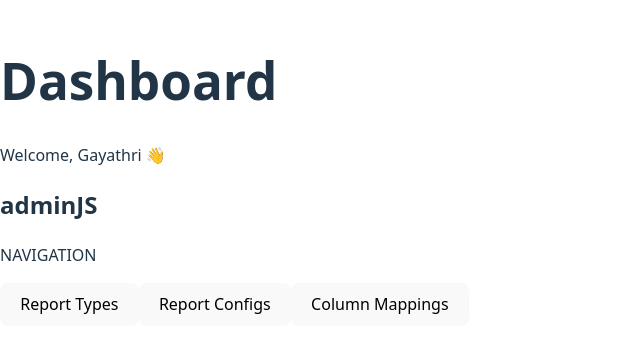
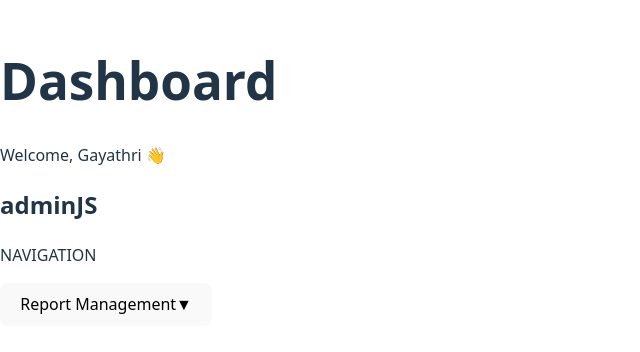
Before and after one commit to Gayathri2005senthilkumar/report-config-fe, a React (Vite) app: page / in a window 1280 px wide. Shown: the part 228-580 px from the top of the page, without its empty margins (0-640 px from the left). Built offline with nearby package versions, Linux system fonts and the light colour scheme.

Commit message:
Fix Tailwind config file extension

```diff
--- a/src/App.jsx
+++ b/src/App.jsx
@@ -1,11 +1,11 @@
 import { BrowserRouter, Routes, Route } from "react-router-dom";
-import MainLayout from "./layout/MainLayout";
+import DashboardLayout from "./layout/DashboardLayout";
 
 function App() {
   return (
     <BrowserRouter>
       <Routes>
-        <Route path="/" element={<MainLayout />}>
+        <Route path="/" element={<DashboardLayout />}>
           {/* Your nested routes go here */}
         </Route>
       </Routes>
--- /dev/null
+++ b/src/layout/DashboardLayout.jsx
@@ -0,0 +1,64 @@
+import { useState } from "react";
+import { Outlet, useNavigate } from "react-router-dom";
+
+function DashboardLayout() {
+  const [showSubmenu, setShowSubmenu] = useState(false);
+  const navigate = useNavigate();
+
+  return (
+    <div className="flex flex-col h-screen">
+      {/* Header */}
+      <header className="bg-gray-200 shadow p-4 flex justify-between items-center">
+        <h1 className="text-2xl font-bold text-gray-800">Dashboard</h1>
+        <p className="text-sm text-gray-600">Welcome, Gayathri 👋</p>
+      </header>
+
+      {/* Content Section */}
+      <div className="flex flex-1 overflow-hidden">
+        {/* Sidebar */}
+        <div className="w-64 bg-gray-200 p-4 shadow-md">
+          <h2 className="text-xl font-bold mb-6 text-black">adminJS</h2>
+          <p className="text-sm font-medium text-gray-600 mb-4">NAVIGATION</p>
+
+          <div className="space-y-2">
+            {/* Report Management Dropdown */}
+            <button
+              onClick={() => setShowSubmenu(!showSubmenu)}
+              className="w-full flex items-center justify-between bg-white text-black p-2 rounded hover:bg-violet-100 transition"
+            >
+              <span>Report Management</span>
+              <span>{showSubmenu ? "▲" : "▼"}</span>
+            </button>
+
+            {showSubmenu && (
+              <div className="ml-4 mt-2 space-y-1">
+                <SidebarButton label="Report Types" path="/report-types" navigate={navigate} />
+                <SidebarButton label="Report Configs" path="/weekly-report" navigate={navigate} />
+                <SidebarButton label="Column Mappings" path="/monthly-report" navigate={navigate} />
+              </div>
+            )}
+          </div>
+        </div>
+
+        {/* Main Content */}
+        <main className="flex-1 overflow-y-auto p-6 bg-gray-50">
+          <Outlet />
+        </main>
+      </div>
+    </div>
+  );
+}
+
+// Sidebar button as internal component
+function SidebarButton({ label, path, navigate }) {
+  return (
+    <button
+      className="w-full bg-white text-black p-2 rounded hover:bg-violet-100 transition"
+      onClick={() => navigate(path)}
+    >
+      {label}
+    </button>
+  );
+}
+
+export default DashboardLayout;
```
